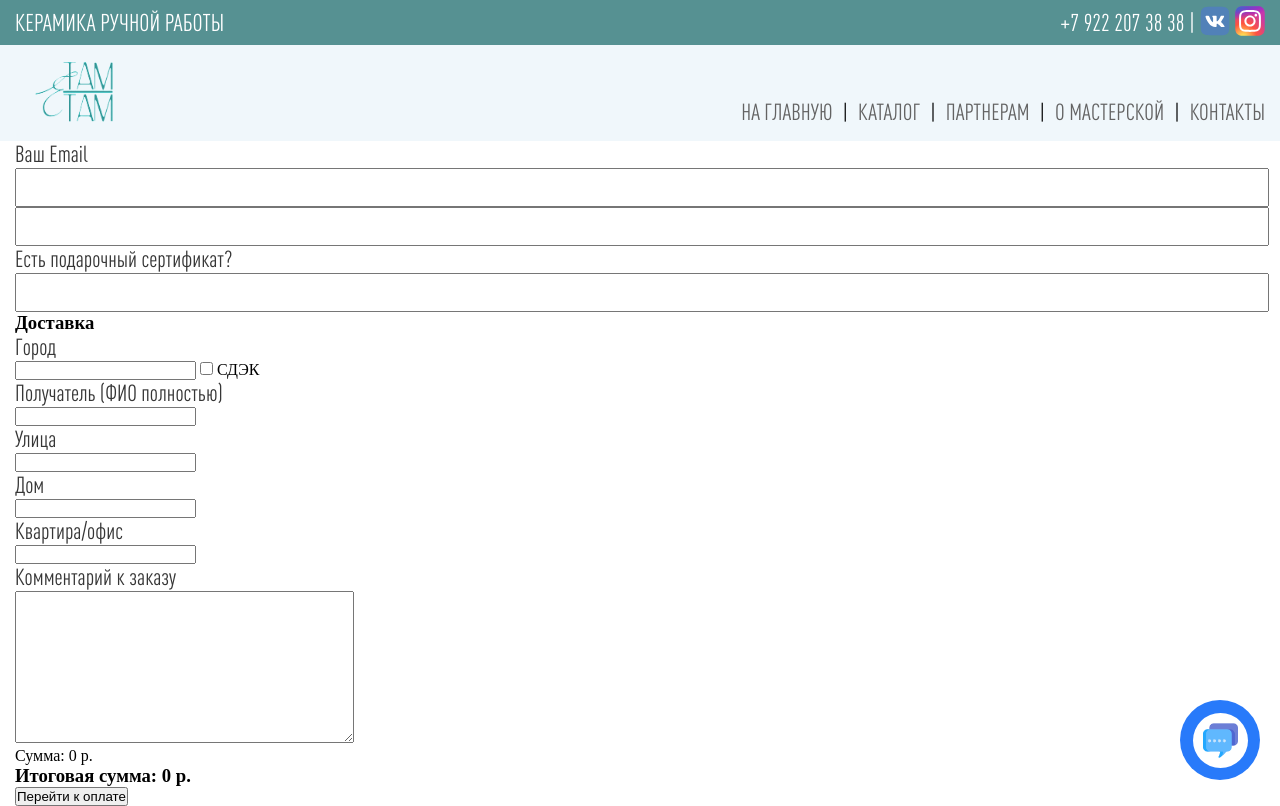
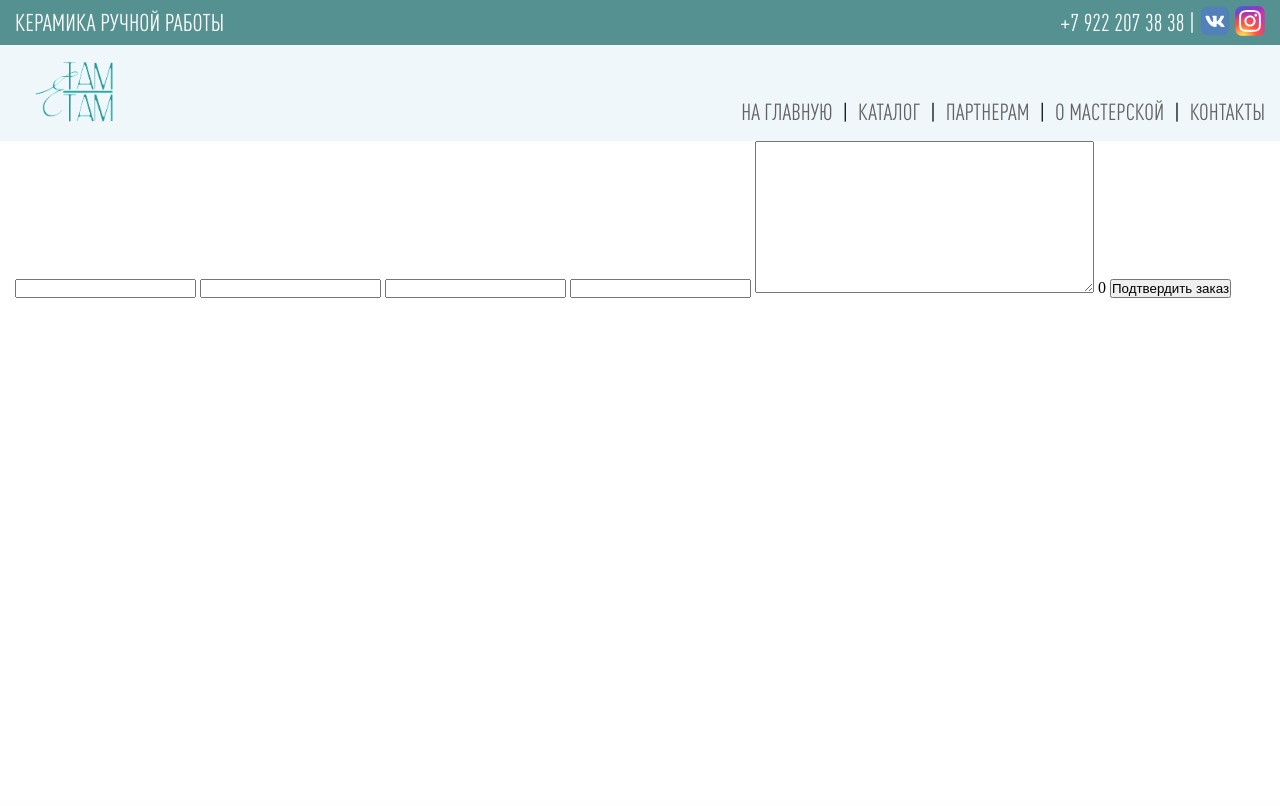
Before and after one commit to retxrika/Ceramic-Project, a Django app: page /cart/cart-order/ in a window 1280 px wide. After the commit the page ends 298 px from the top, so only its background shows below. Run offline with Django 3.2, Linux system fonts and the light colour scheme; some web fonts are replaced.

Commit message:
Подготовлена страница для оформления заказа

```diff
--- a/cart/templates/cart/cart_order.html
+++ b/cart/templates/cart/cart_order.html
@@ -5,46 +5,28 @@
     <div class="container-fluid-cart">
         <form action="{% url 'pay' %}" method='post'>
             {% csrf_token %}
-            <div class="reg-info-block">
-              <p class="title-input">Ваш Email</p>
-              {{ cartForm.email }}
-              {{ cartForm.number }}
-              <p class="title-input">Есть подарочный сертификат?</p>
-              {{ cartForm.gift_sertificate }}
-            </div>
-            <div class="dostavka-block">
-              <h3 class="title-dostavka">Доставка</h3>
-              <p class="title-input">Город</p>
-              {{ cartForm.city }}
-              {{ cartForm.type_dost }} СДЭК
-              <p class="title-input">Получатель (ФИО полностью)</p>
-              {{ cartForm.name_of_user }}
-              <p class="title-input">Улица</p>
-              {{ cartForm.street }}
-              <div class="home-room">
-                <div class="home-room-child">
-                  <p class="title-input">Дом</p>
-                  {{ cartForm.house }}
-                </div>
-                <div class="home-room-child">
-                  <p class="title-input">Квартира/офис</p>
-                  {{ cartForm.room }}
-                </div>
-              </div>
-              <div class="commit-block">
-                <p class="title-input">Комментарий к заказу</p>
-                {{ cartForm.commit }}
-              </div>
-              <div class="total">
-                <div>
-                  <p>Сумма: {{ cart.get_total_price }} р.</p>
-                  <h3>Итоговая сумма: {{ cart.get_total_price }} р.</h3>
-                </div>
-              </div>
-            </div>
-            <div class="btn-zakaz">
-              <input type="submit" value="Перейти к оплате">
-            </div>
+
+            <!-- Поля для оформления заказа -->
+            {{ cartForm.name }}
+            {{ cartForm.surname }}
+            {{ cartForm.number }}
+            {{ cartForm.email }}
+            {{ cartForm.commit }}
+
+            <!-- Название товаров, их количество и цена с учетом количества -->
+            {% for item in cart %}
+              {% with product=item.product %}
+                  {{ item.product.title }}
+                  {{ item.quantity }}
+                  {{ item.total_price }}
+              {% endwith %}
+            {% endfor %}
+
+            <!-- Общая сумма корзины -->
+            {{ cart.get_total_price }}
+
+
+            <input type="submit" value="Подтвердить заказ">
           </form>
     </div>
 
--- a/main/forms.py
+++ b/main/forms.py
@@ -1,13 +1,10 @@
 from django import forms
 
+# Форма заполнения заказа
 class CartForm(forms.Form):
-    email = forms.CharField(label='Email', widget=forms.TextInput(attrs={'class' : 'input-info', 'type' : 'email', 'autocomplete' : 'off'}))
-    number = forms.CharField(label='Номер', widget=forms.TextInput(attrs={'class' : 'input-info', 'type' : 'tel'}))
-    gift_sertificate = forms.CharField(label='Есть подарочный сертификат?', widget=forms.TextInput(attrs={'class' : 'input-info'}))
-    city = forms.CharField(label='Город', widget=forms.TextInput(attrs={'class' : 'input-info'}))
-    type_dost = forms.NullBooleanField(label='Доставка', widget=forms.CheckboxInput(attrs={'class' : 'xz'}))
-    name_of_user = forms.CharField(label='Получатель (ФИО полностью)', widget=forms.TextInput(attrs={'class' : 'input-info'}))
-    street = forms.CharField(label='Улица', widget=forms.TextInput(attrs={'class' : 'input-info'}))
-    house = forms.CharField(label='Дом', widget=forms.TextInput(attrs={'class' : 'input-home-room'}))
-    room = forms.CharField(label='Квартира/офис', widget=forms.TextInput(attrs={'class' : 'input-home-room'}))
-    commit = forms.CharField(required=False ,label='Комментарий к заказу', widget=forms.Textarea(attrs={'class' : 'input-commit'}))
+    name = forms.CharField(label='', widget=forms.TextInput(attrs={'class' : ''}))
+    surname = forms.CharField(label='', widget=forms.TextInput(attrs={'class' : ''}))
+    email = forms.CharField(label='', widget=forms.TextInput(attrs={'class' : '', 'type' : 'email', 'autocomplete' : 'off'}))
+    number = forms.CharField(label='', widget=forms.TextInput(attrs={'class' : '', 'type' : 'tel'}))
+
+    commit = forms.CharField(required=False ,label='Комментарий к заказу', widget=forms.Textarea(attrs={'class' : ''}))
--- a/main/templates/main/base.html
+++ b/main/templates/main/base.html
@@ -57,8 +57,9 @@
     </div>
 
       <!-- Всплывающие окна в правом нижнем углу -->
-      <div class="contact-cart-block">
-        <!-- {% if len_product == 0 %} -->
+      <!-- {% if len_product == 0 %} -->
+      <!-- <div class="contact-cart-block">
+
           <div class="contact-inner">
             <div class="contact-wrapper">
               <img alt="" height="35" width="35" src="{% static 'images/massege.png' %}">
@@ -134,7 +135,7 @@
             </a>
           </div>
         {% endif %}
-      </div>
+      </div> -->
         {% block big_block %}
         {% endblock %}
 
--- a/main/templates/main/home.html
+++ b/main/templates/main/home.html
@@ -23,6 +23,7 @@
 
 {% block content %}
     <!-- Блок "Наши работы" -->
+    <div class="container-fluid">
         <div class="our-works">
             <h2 class="home-slogan">« Великая керамика забрала мое глиняное сердце и сделала что-то прекрасное... »</h2>
             <!-- Наши работы -->
@@ -38,4 +39,5 @@
                     {% endfor %}
             </div>
         </div>
+    </div>
 {% endblock %}
```
Also changed, not shown: db.sqlite3. Lines whose indentation alone changed are shown as unchanged.
